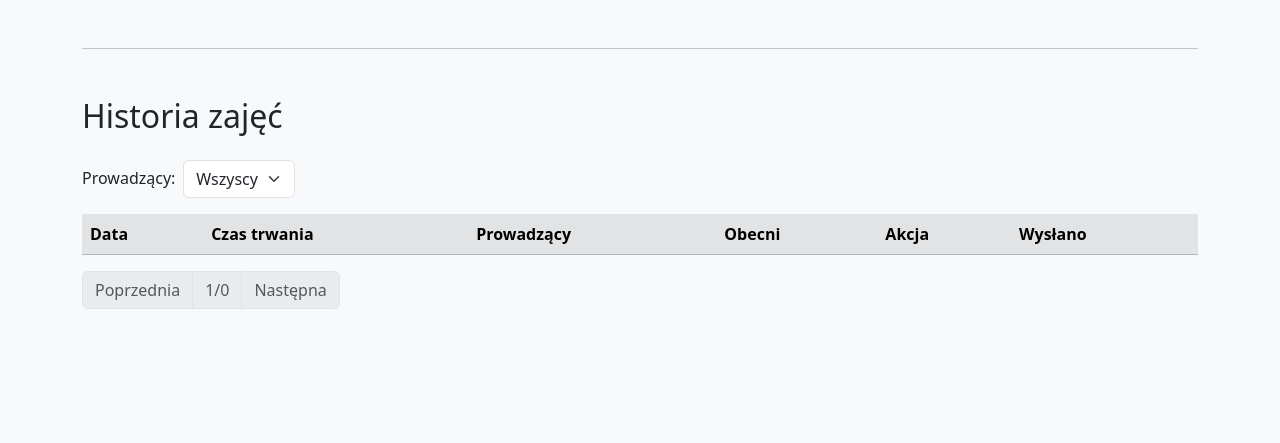
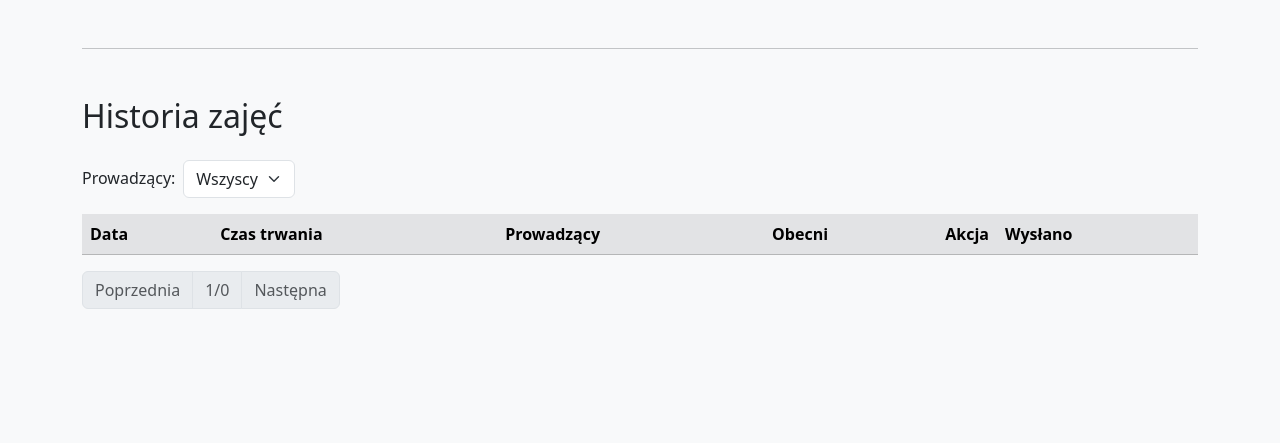
Before and after one commit to suchokrates1/lista-obecnosci, a Flask app: page /admin in a window 1280 px wide. Shown: the part 218-661 px from the top of the page. Run offline with Flask 3, Linux system fonts and the light colour scheme; the visitor is signed in with stand-in values (Sample User, id 1); data comes from the database, SQL or seed files in the repository; data that the repository does not hold is empty; parts of the project's set-up code (start-up, migrations or seed data) failed here and were passed over.

Commit message:
Add reusable action column style

```diff
--- a/static/theme.css
+++ b/static/theme.css
@@ -25,3 +25,9 @@ body.high-contrast .btn {
   background-color: var(--bs-body-bg);
   box-shadow: 0 0.5rem 1rem rgba(0, 0, 0, 0.1);
 }
+
+/* Narrow column for action buttons */
+.action-col {
+  width: 1%;
+  white-space: nowrap;
+}
--- a/templates/admin.html
+++ b/templates/admin.html
@@ -9,7 +9,7 @@
         <th>ID</th>
         <th>Login</th>
         <th>Imię i nazwisko</th>
-        <th>Akcja</th>
+        <th class="action-col text-nowrap">Akcja</th>
       </tr>
     </thead>
     <tbody>
@@ -18,7 +18,7 @@
         <td>{{ u.id }}</td>
         <td>{{ u.login }}</td>
         <td>{{ u.prowadzacy.imie }} {{ u.prowadzacy.nazwisko }}</td>
-        <td>
+        <td class="action-col text-nowrap">
           <form action="{{ url_for('routes.approve_user', id=u.id) }}" method="POST" class="d-inline">
             <input type="hidden" name="csrf_token" value="{{ csrf_token() }}">
             <button type="submit" class="btn btn-sm btn-success" aria-label="Akceptuj" title="Akceptuj">
@@ -163,7 +163,7 @@
         <th>Czas trwania</th>
         <th>Prowadzący</th>
         <th>Obecni</th>
-        <th>Akcja</th>
+        <th class="action-col text-nowrap">Akcja</th>
         <th>Wysłano</th>
       </tr>
     </thead>
@@ -174,7 +174,7 @@
         <td>{{ z.czas_trwania }}</td>
         <td>{{ z.prowadzacy.imie }} {{ z.prowadzacy.nazwisko }}</td>
         <td>{{ z.obecni|length }}/{{ z.prowadzacy.uczestnicy|length }}</td>
-        <td class="text-nowrap">
+        <td class="action-col text-nowrap">
           <a href="{{ url_for('routes.edytuj_zajecie', id=z.id) }}" class="btn btn-sm" aria-label="Edytuj zajęcia" title="Edytuj zajęcia">
             <i class="bi bi-pencil"></i>
             <span class="visually-hidden">Edytuj zajęcia</span>
```
Also changed, not shown: templates/panel.html (+4 -4 lines).
